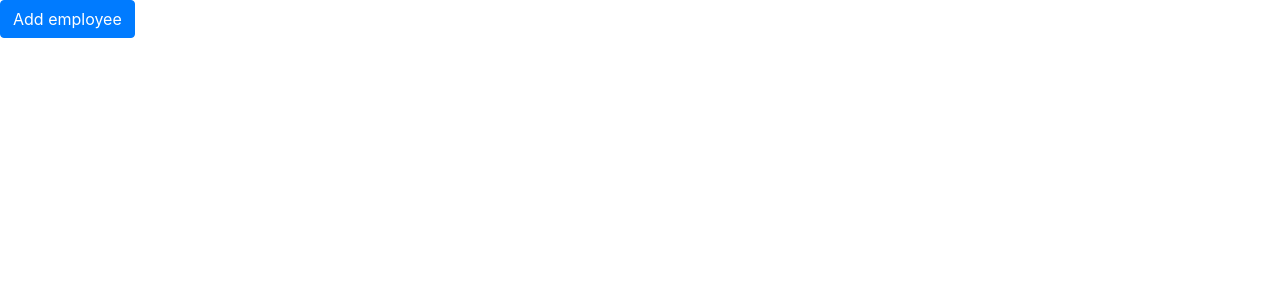
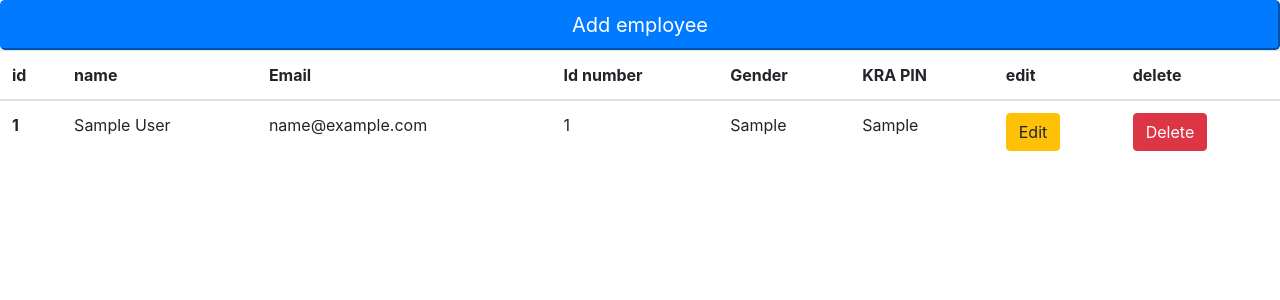
Before and after one commit to Morgan-Gicheha/Employee-management-system, a Flask app: page /employees in a window 1280 px wide. Shown: the part 56-356 px from the top of the page. Run offline with Flask 2, Linux system fonts and the light colour scheme; tables that the repository leaves empty hold one stand-in row (values such as "Sample post"); some libraries are stand-ins or nearby versions.

Commit message:
added functionality to the edit button

```diff
--- a/app.py
+++ b/app.py
@@ -7,14 +7,13 @@ app = Flask(__name__)
 # Adding a config
 
 app.config['SQLALCHEMY_DATABASE_URI'] = 'postgresql://postgres:morgan8514@127.0.0.1:5432/ems'
+app.config['SECRET_KEY'] = 'secret key'
 
 db = SQLAlchemy(app)
 
 # importing models
 from models.department_model import Department
 from models.employee_model import Employee
-
-app.config['SECRET_KEY'] = 'secret key'
 # creating tables for the database
 @app.before_first_request
 def create():
@@ -31,9 +30,12 @@ def home_page():
 def employees():
 
      # fetching all departments available inthe department tables
-    all_deps =Department.query.all()
+    all_deps = Department.query.all()
     # print(type(all_deps))
 
+    # fetchting all employees in the db
+    all_employees = Employee.query.all()
+    # print(type(all_employees))
 
     if request.method == 'POST':
         name = request.form['full_names']
@@ -42,7 +44,6 @@ def employees():
         national_id_number = request.form['national_id_no']
         age = request.form['age']
         kra_pin = request.form['kra_pin']
-
 
         # sending info to the db
         # create an object of the Employee class
@@ -60,22 +61,22 @@ def employees():
         else:
             # this equates the  the columns where data will be inputed and values to be inputed
             emp = Employee(employee_name=name, employee_email=email,
-                        employee_gender=gender, employee_national_id=national_id_number, employee_age=age, employee_KRA_PIN=kra_pin)
+                           employee_gender=gender, employee_national_id=national_id_number, employee_age=age, employee_KRA_PIN=kra_pin)
             # this calls the function fro the employee_models to commit te data to the db
 
             emp.create()
             print('imeingia')
             return redirect(url_for('employees'))
 
+    return render_template('employees.html', depart=all_deps, all_emps=all_employees)
 
 
+@app.route('/departments', methods=['GET', 'POST'])
+def departments():
 
+    # fetchting all departments
+    all_dep = Department.query.all()
 
-
-    return render_template('employees.html', depart=all_deps )
-
-@app.route('/departments', methods= ['GET','POST'])
-def departments():
     if request.method == 'POST':
         department = request.form['department_name_entered']
 
@@ -84,12 +85,39 @@ def departments():
             print('dep exists')
             return redirect(url_for('departments'))
         else:
-            dep = Department(department_name = department)
+            dep = Department(department_name=department)
             dep.create()
             print('imeungia')
             return redirect(url_for('departments'))
 
-    return render_template('departments.html')
+    return render_template('departments.html', all_depart=all_dep)
+
+
+# CREATING A ROUTE FOR EDITING THE DEPARTMENT
+@app.route('/departments/edit/<int:id>', methods=['POST', 'GET'])
+def update_department(id):
+    if request.method == 'POST':
+        name = request.form['updated_department']
+        # print(name)
+
+        update_depart = Department.update_by_id(id=id, department=name)
+
+        if update_depart:
+            print('updated')
+
+        return redirect(url_for('departments'))
+
+# CREATING A ROUTE TO EDIT EMPLOYEE DETAILS
+@app.route('/employees/edit/<int:id>', methods=['POST', 'GET'])
+def update_employee(id):
+    if request.method == 'POST':
+        name = request.form['updated_name']
+        email = request.form['updated_email']
+        kra = request.form['updated_kra']
+# caling the method to update
+        update_to_db = Employee.update_details(id=id, employee_name=name,email=email,kra=kra  )
+
+        return redirect(url_for('employees'))
 
 
 if __name__ == '__main__':
--- a/templates/employees.html
+++ b/templates/employees.html
@@ -2,12 +2,13 @@
 
 {% block content %}
 <!-- Button trigger modal -->
-<button type="button" class="btn btn-primary" data-toggle="modal" data-target="#exampleModalLong">
+<button type="button" class="btn-block btn-lg btn-primary" data-toggle="modal" data-target="#exampleModalLong">
   Add employee
 </button>
 
 <!-- Modal -->
-<div class="modal fade" id="exampleModalLong" tabindex="-1" role="dialog" aria-labelledby="exampleModalLongTitle" aria-hidden="true">
+<div class="modal fade" id="exampleModalLong" tabindex="-1" role="dialog" aria-labelledby="exampleModalLongTitle"
+  aria-hidden="true">
   <div class="modal-dialog" role="document">
     <div class="modal-content">
       <div class="modal-header">
@@ -31,13 +32,15 @@
 
           <div class="form-group">
             <label for="exampleInputEmail1">Email address</label>
-             <input name="email" type="email" class="form-control" id="exampleInputEmail1" aria-describedby="emailHelp" placeholder="Enter email" required>
+            <input name="email" type="email" class="form-control" id="exampleInputEmail1" aria-describedby="emailHelp"
+              placeholder="Enter email" required>
           </div>
 
           <!-- adding in number -->
           <div class="form-group">
             <label for="national_id_no.">National ID number</label>
-              <input name="national_id_no" type="text" class="form-control" id="national_id_no" placeholder="all should be digits" required>
+            <input name="national_id_no" type="text" class="form-control" id="national_id_no"
+              placeholder="all should be digits" required>
           </div>
 
           {#              gender counter#}
@@ -52,12 +55,12 @@
           {#              age#}
           <div class="form-group">
             <label for="age">Age</label>
-              <input  name="age" type="text" class="form-control" id="age" placeholder="">
+            <input name="age" type="text" class="form-control" id="age" placeholder="">
           </div>
           {#              KRA PIN#}
           <div class="form-group">
             <label for="kra pin">KRA PIN</label>
-              <input  name="kra_pin" type="text" class="form-control" id="kra pin" placeholder="" required>
+            <input name="kra_pin" type="text" class="form-control" id="kra pin" placeholder="" required>
           </div>
 
           <!-- printing all deps available in the db -->
@@ -74,6 +77,69 @@
 
           <!-- submit button. must be inside form -->
           <button type="submit" class="btn btn-success">Submit</button>
+
+        </form>
+      </div>
+
+
+
+    </div>
+  </div>
+</div>
+
+
+
+
+<table class="table">
+    <thead>
+      <tr>
+
+        <th scope="col">id</th>
+        <th scope="col">name</th>
+        <th scope="col">Email</th>
+        <th scope="col">Id number</th>
+        <th scope="col">Gender</th>
+        <th scope="col">KRA PIN</th>
+
+        <th scope="col">edit</th>
+        <th scope="col">delete</th>
+      </tr>
+    </thead>
+    <tbody>
+        {% for all in all_emps %}
+      <tr>
+        <th scope="row">{{ all.id }}</th>
+        <td>{{all.employee_name}}</td>
+        <td>{{all.employee_email}}</td>
+        <td>{{all.employee_national_id}}</td>
+        <td>{{all.employee_gender}}</td>
+
+
+
+                <td>{{all.employee_KRA_PIN}}</td>
+        <!-- creatin a button to edit -->
+        <td><button type="button" data-toggle="modal" data-target="#modal_to_btn_id{{all.id}}" class="btn btn-warning">Edit</button></td>
+        <!-- adding a modal.it activates when the button is pressed -->
+        <div class="modal" id="modal_to_btn_id{{all.id}}" tabindex="-1" role="dialog">
+            <div class="modal-dialog" role="document">
+              <div class="modal-content">
+                <div class="modal-header">
+                  <h5 class="modal-title">Update</h5>
+                  <button type="button" class="close" data-dismiss="modal" aria-label="Close">
+                    <span aria-hidden="true">&times;</span>
+                  </button>
+                </div>
+                <div class="modal-body">
+                  <form action="/employees/edit/{{all.id}}" method="POST">
+                    <p>Name</p>
+                    <input name='updated_name'class="form-control form-control-lg" type="text" value="{{all.employee_name}}" required><br>
+                    <p>Email</p>
+
+                    <input name='updated_email' class="form-control form-control-lg" type="text" value="{{all.employee_email}}" required><br>
+                    <p>KRA PIN</p>
+                    <input name='updated_kra'class="form-control form-control-lg" type="text" value="{{all.employee_KRA_PIN}}" required><br>
+
+                    <button type="submit" class="btn  btn-success">Update</button>
                   </form>
                 </div>
 
@@ -81,4 +147,30 @@
             </div>
           </div>
 
+        <!-- creating a button to delete -->
+        <td><button type="button" data-toggle="modal" data-target="#delete_id{{all.id}}" class="btn btn-danger">Delete</button></td>
+        <!-- attaching modal to delet btn -->
+          <div class="modal" id="delete_id{{all.id}}" tabindex="-1" role="dialog">
+              <div class="modal-dialog" role="document">
+                <div class="modal-content">
+                  <div class="modal-header">
+                    <h5 class="modal-title">𝐜𝐨𝐧𝐟𝐢𝐫𝐦 𝐝𝐞𝐥𝐞𝐭𝐞</h5>
+                    <button type="button" class="close" data-dismiss="modal" aria-label="Close">
+                      <span aria-hidden="true">&times;</span>
+                    </button>
+                  </div>
+                  <div class="modal-body">
+                    <form action="" method="">
+                      <p>𝐜𝐨𝐧𝐟𝐢𝐫𝐦 𝐝𝐞𝐥𝐞𝐭𝐞 𝐞𝐦𝐩𝐥𝐨𝐲𝐞𝐞 {{all.employee_name}}</p>
+                      <button type="submit" class=" btn btn-block btn-danger">Confirm</button>
+                    </form>
+                  </div>
+
+                </div>
+              </div>
+            </div>
+      </tr>
+        {% endfor %}
+
+    </tbody>
 {% endblock %}
```
Also changed, not shown: models/department_model.py (+13 -1 lines), models/employee_model.py (+14 -0 lines), templates/departments.html (+69 -1 lines), 1 other file. Lines whose indentation alone changed are shown as unchanged.
